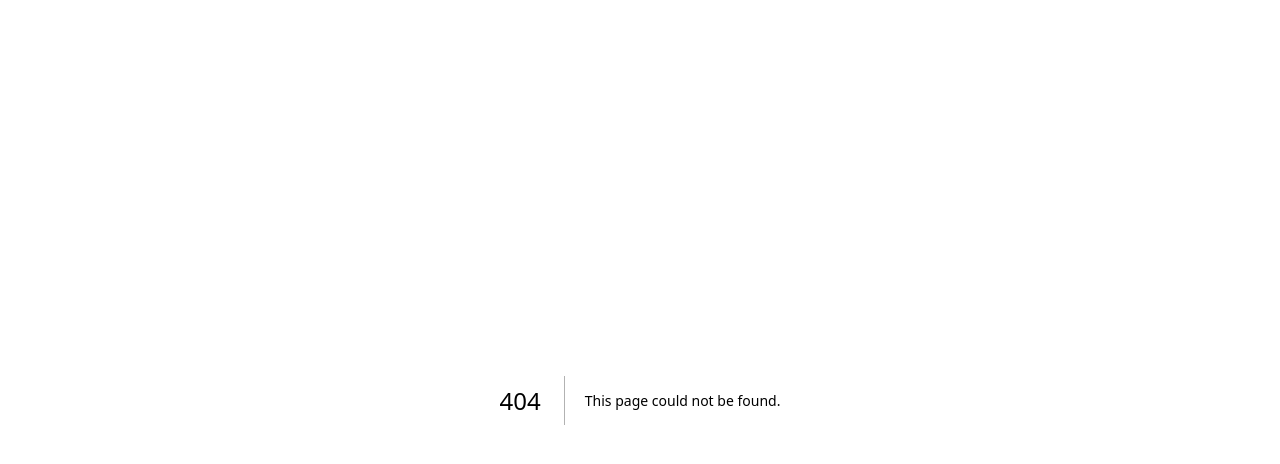
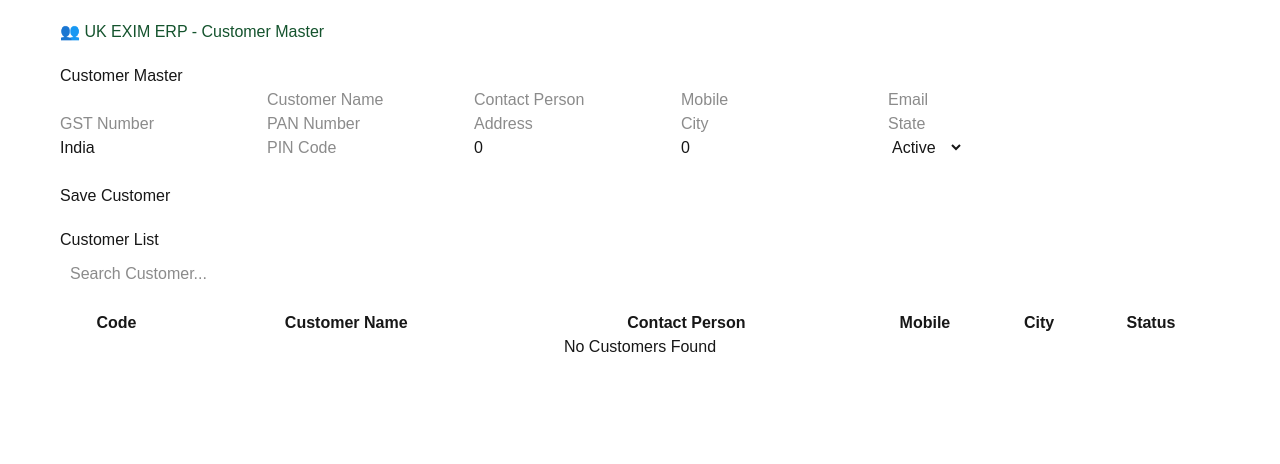
Before and after one commit to uttambhosale65/uk-exim-erp, a Next.js app: page /customer in a window 1280 px wide. Before the commit this address had no page. Shown: the top 464 px of the page. Built offline with nearby package versions, Linux system fonts and the light colour scheme.

Commit message:
Customer Master Completed

```diff
--- /dev/null
+++ b/app/components/customer/CustomerForm.tsx
@@ -0,0 +1,176 @@
+"use client";
+
+import { useState } from "react";
+import { Customer } from "./CustomerTypes";
+
+type CustomerFormProps = {
+  customerCode: string;
+  onSave: (customer: Customer) => void;
+};
+
+export default function CustomerForm({
+  customerCode,
+  onSave,
+}: CustomerFormProps) {
+  const emptyCustomer = (): Customer => ({
+    id: crypto.randomUUID(),
+    code: customerCode,
+    name: "",
+    contactPerson: "",
+    mobile: "",
+    email: "",
+    gst: "",
+    pan: "",
+    address: "",
+    city: "",
+    state: "",
+    country: "India",
+    pinCode: "",
+    openingBalance: 0,
+    creditLimit: 0,
+    status: "Active",
+  });
+
+  const [customer, setCustomer] = useState<Customer>(emptyCustomer());
+
+  const handleChange = (
+    e: React.ChangeEvent<HTMLInputElement | HTMLSelectElement>
+  ) => {
+    const { name, value } = e.target;
+
+    setCustomer((prev) => ({
+      ...prev,
+      [name]:
+        name === "openingBalance" || name === "creditLimit"
+          ? Number(value)
+          : value,
+    }));
+  };
+
+  const handleSubmit = (e: React.FormEvent) => {
+    e.preventDefault();
+
+    onSave(customer);
+
+    setCustomer({
+      ...emptyCustomer(),
+      code: customerCode,
+    });
+  };
+
+  return (
+    <form onSubmit={handleSubmit}>
+      <h2>Customer Master</h2>
+
+      <input value={customer.code} readOnly />
+
+      <input
+        name="name"
+        placeholder="Customer Name"
+        value={customer.name}
+        onChange={handleChange}
+        required
+      />
+
+      <input
+        name="contactPerson"
+        placeholder="Contact Person"
+        value={customer.contactPerson}
+        onChange={handleChange}
+      />
+
+      <input
+        name="mobile"
+        placeholder="Mobile"
+        value={customer.mobile}
+        onChange={handleChange}
+      />
+
+      <input
+        name="email"
+        placeholder="Email"
+        value={customer.email}
+        onChange={handleChange}
+      />
+
+      <input
+        name="gst"
+        placeholder="GST Number"
+        value={customer.gst}
+        onChange={handleChange}
+      />
+
+      <input
+        name="pan"
+        placeholder="PAN Number"
+        value={customer.pan}
+        onChange={handleChange}
+      />
+
+      <input
+        name="address"
+        placeholder="Address"
+        value={customer.address}
+        onChange={handleChange}
+      />
+
+      <input
+        name="city"
+        placeholder="City"
+        value={customer.city}
+        onChange={handleChange}
+      />
+
+      <input
+        name="state"
+        placeholder="State"
+        value={customer.state}
+        onChange={handleChange}
+      />
+
+      <input
+        name="country"
+        placeholder="Country"
+        value={customer.country}
+        onChange={handleChange}
+      />
+
+      <input
+        name="pinCode"
+        placeholder="PIN Code"
+        value={customer.pinCode}
+        onChange={handleChange}
+      />
+
+      <input
+        type="number"
+        name="openingBalance"
+        placeholder="Opening Balance"
+        value={customer.openingBalance}
+        onChange={handleChange}
+      />
+
+      <input
+        type="number"
+        name="creditLimit"
+        placeholder="Credit Limit"
+        value={customer.creditLimit}
+        onChange={handleChange}
+      />
+
+      <select
+        name="status"
+        value={customer.status}
+        onChange={handleChange}
+      >
+        <option value="Active">Active</option>
+        <option value="Inactive">Inactive</option>
+      </select>
+
+      <br />
+      <br />
+
+      <button type="submit">Save Customer</button>
+    </form>
+  );
+}
--- /dev/null
+++ b/app/components/customer/CustomerStorage.ts
@@ -0,0 +1,19 @@
+import { Customer } from "./CustomerTypes";
+
+const STORAGE_KEY = "uk-exim-customers";
+
+export function loadCustomers(): Customer[] {
+  if (typeof window === "undefined") return [];
+
+  const data = localStorage.getItem(STORAGE_KEY);
+  return data ? JSON.parse(data) : [];
+}
+
+export function saveCustomers(customers: Customer[]) {
+  localStorage.setItem(STORAGE_KEY, JSON.stringify(customers));
+}
+
+export function getNextCustomerCode(customers: Customer[]): string {
+  const next = customers.length + 1;
+  return `C${next.toString().padStart(4, "0")}`;
+}
--- /dev/null
+++ b/app/components/customer/CustomerTable.tsx
@@ -0,0 +1,81 @@
+"use client";
+
+import { useState } from "react";
+import { Customer } from "./CustomerTypes";
+
+type CustomerTableProps = {
+  customers: Customer[];
+};
+
+export default function CustomerTable({
+  customers,
+}: CustomerTableProps) {
+  const [search, setSearch] = useState("");
+
+  const filteredCustomers = customers.filter(
+    (customer) =>
+      customer.name.toLowerCase().includes(search.toLowerCase()) ||
+      customer.code.toLowerCase().includes(search.toLowerCase()) ||
+      customer.contactPerson.toLowerCase().includes(search.toLowerCase()) ||
+      customer.mobile.includes(search)
+  );
+
+  return (
+    <div style={{ marginTop: "20px" }}>
+      <h2>Customer List</h2>
+
+      <input
+        type="text"
+        placeholder="Search Customer..."
+        value={search}
+        onChange={(e) => setSearch(e.target.value)}
+        style={{
+          width: "300px",
+          padding: "10px",
+          marginBottom: "15px",
+        }}
+      />
+
+      <table
+        style={{
+          width: "100%",
+          borderCollapse: "collapse",
+        }}
+        border={1}
+        cellPadding={8}
+      >
+        <thead>
+          <tr>
+            <th>Code</th>
+            <th>Customer Name</th>
+            <th>Contact Person</th>
+            <th>Mobile</th>
+            <th>City</th>
+            <th>Status</th>
+          </tr>
+        </thead>
+
+        <tbody>
+          {filteredCustomers.length === 0 ? (
+            <tr>
+              <td colSpan={6} style={{ textAlign: "center" }}>
+                No Customers Found
+              </td>
+            </tr>
+          ) : (
+            filteredCustomers.map((customer) => (
+              <tr key={customer.id}>
+                <td>{customer.code}</td>
+                <td>{customer.name}</td>
+                <td>{customer.contactPerson}</td>
+                <td>{customer.mobile}</td>
+                <td>{customer.city}</td>
+                <td>{customer.status}</td>
+              </tr>
+            ))
+          )}
+        </tbody>
+      </table>
+    </div>
+  );
+}
--- /dev/null
+++ b/app/components/customer/CustomerTypes.ts
@@ -0,0 +1,28 @@
+export type Customer = {
+  id: string;
+  code: string;
+
+  // Basic Details
+  name: string;
+  contactPerson: string;
+  mobile: string;
+  email: string;
+
+  // Tax Details
+  gst: string;
+  pan: string;
+
+  // Address
+  address: string;
+  city: string;
+  state: string;
+  country: string;
+  pinCode: string;
+
+  // Financial
+  openingBalance: number;
+  creditLimit: number;
+
+  // Status
+  status: "Active" | "Inactive";
+};
--- /dev/null
+++ b/app/customer/page.tsx
@@ -0,0 +1,59 @@
+"use client";
+
+import { useEffect, useState } from "react";
+
+import CustomerForm from "../components/customer/CustomerForm";
+import CustomerTable from "../components/customer/CustomerTable";
+
+import { Customer } from "../components/customer/CustomerTypes";
+import {
+  loadCustomers,
+  saveCustomers,
+  getNextCustomerCode,
+} from "../components/customer/CustomerStorage";
+
+export default function CustomerPage() {
+  const [customers, setCustomers] = useState<Customer[]>([]);
+  const [customerCode, setCustomerCode] = useState("");
+
+  useEffect(() => {
+    const data = loadCustomers();
+    setCustomers(data);
+    setCustomerCode(getNextCustomerCode(data));
+  }, []);
+
+  useEffect(() => {
+    saveCustomers(customers);
+    setCustomerCode(getNextCustomerCode(customers));
+  }, [customers]);
+
+  const addCustomer = (customer: Customer) => {
+    setCustomers((prev) => [...prev, customer]);
+  };
+
+  return (
+    <div
+      style={{
+        padding: "20px",
+        maxWidth: "1200px",
+        margin: "0 auto",
+      }}
+    >
+      <h1
+        style={{
+          color: "#14532d",
+          marginBottom: "20px",
+        }}
+      >
+        👥 UK EXIM ERP - Customer Master
+      </h1>
+
+      <CustomerForm
+        customerCode={customerCode}
+        onSave={addCustomer}
+      />
+
+      <CustomerTable customers={customers} />
+    </div>
+  );
+}
```
